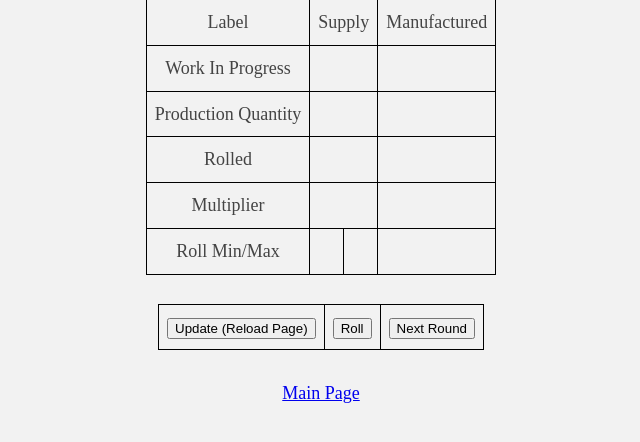
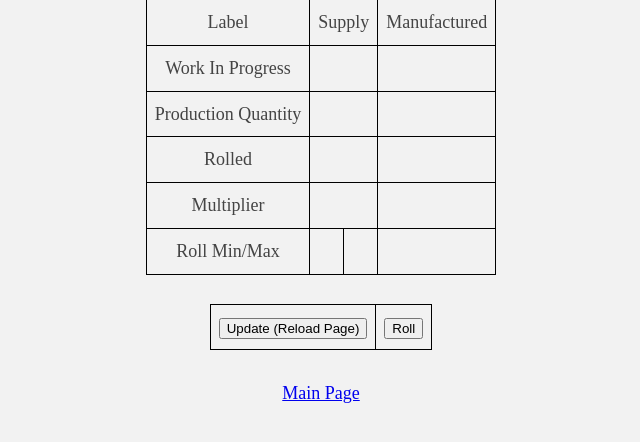
Before and after one commit to PA-DATA-GP/parade-of-trades, a Flask app: template templates/player.html in a window 1280 px wide. Shown: the part 258-700 px from the top of the page, without its empty margins (319-959 px from the left). Run offline with Flask 2, Linux system fonts and the light colour scheme; the template is opened without the code that fills it, so the values that code supplies are empty.

Commit message:
fix fmt?

```diff
--- a/static/js/update.js
+++ b/static/js/update.js
@@ -35,7 +35,7 @@ function update(jsonData) {
 	elem = document.getElementById('supply-mult')
 	elem.innerHTML = jsonData.supply_multiplier;
 	elem = document.getElementById('round-num')
-	elem.innerHTML = "Round Number: " + (jsonData.step_num+1) + "  Max WIP: " + (jsonData.max_wip);
+	elem.innerHTML = "Round Number: " + String(jsonData.step_num+1) + "   Max WIP: " + String(jsonData.max_wip);
 	if (document.getElementById('round-button')) {
 		elem = document.getElementById('round-button');
 		if (!jsonData.all_rolled) {
--- a/templates/player.html
+++ b/templates/player.html
@@ -19,7 +19,7 @@
 <body>
     <div>
 		<h3>Worker {{ wrk_num+1 }}: {{ worker.user }}</h5>
-		<h4 id="round-num">Round Number: {{ game.step_num+1 }}  Max WIP: {{ game.max_wip }}</h4>
+		<h4 id="round-num">Round Number: {{ game.step_num+1 }}   Max WIP: {{ game.max_wip }}</h4>
 		<table cellspacing="10">
 			<thead>
 				<td>Label</td>
@@ -88,7 +88,7 @@
 			<td>
 				<button onclick="roll_self()" name="btn">Roll</button>
 			</td>
-			<td id="round-button">
+			<td id="round-button" style="display: none;">
 				<button onclick="next_step()" name="btn">Next Round</button>
 			</td>
 		</table>
```
